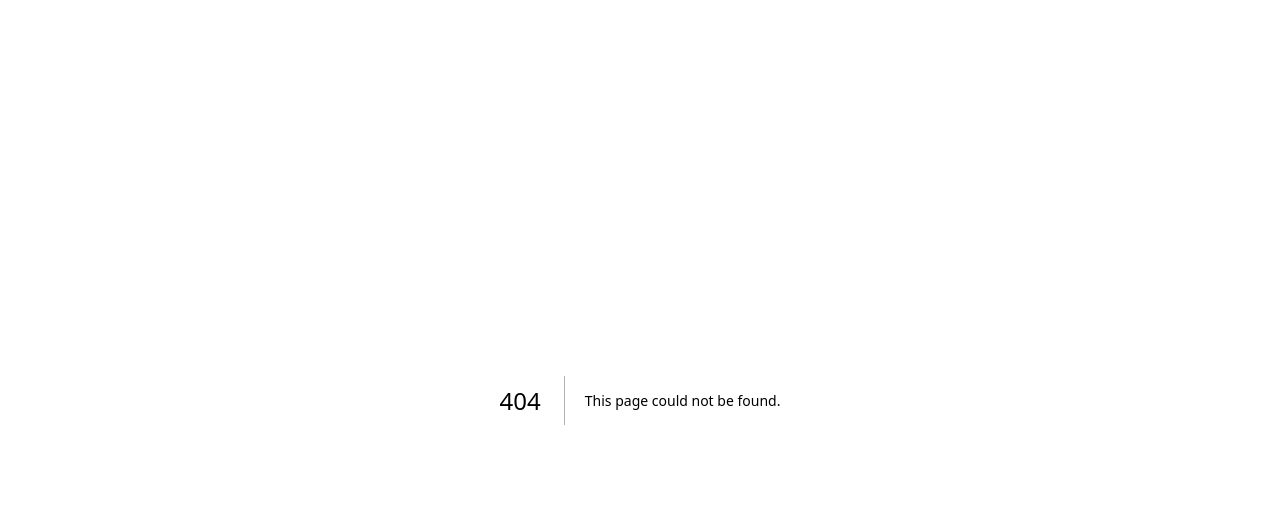
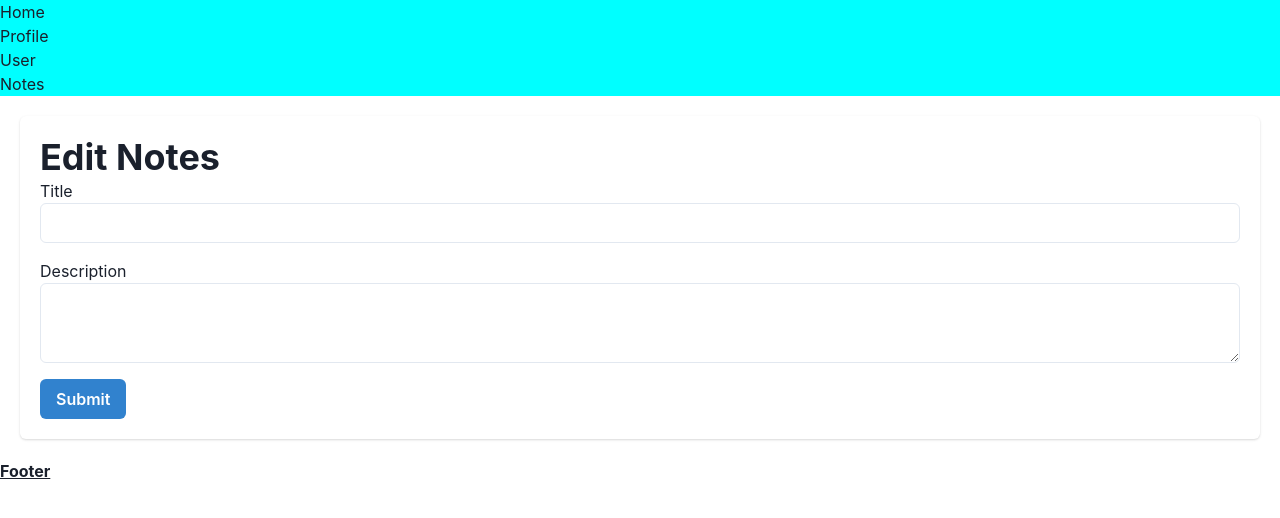
Before and after one commit to ayuwidyainggit/belajar-nextjs-ayu, a Next.js app: page /notes/edit/1 in a window 1280 px wide. Before the commit this address had no page. Shown: the top 518 px of the page. Built offline with nearby package versions, Linux system fonts and the light colour scheme; no server answers.

Commit message:
tugas 13 - Implementasi Edit API untuk CRUD

```diff
--- /dev/null
+++ b/pages/notes/edit/[id].js
@@ -0,0 +1,90 @@
+import Layout from "@/layout";
+import {
+  Flex,
+  Grid,
+  GridItem,
+  Card,
+  Heading,
+  Text,
+  Input,
+  Textarea,
+  Button,
+} from "@chakra-ui/react";
+import { useEffect, useState } from "react";
+import { useRouter } from "next/router";
+
+export default function EditNotes() {
+  const router = useRouter();
+  const { id } = router.query;
+  const [notes, setNotes] = useState();
+
+  const handleSubmit = async () => {
+    try {
+      const response = await fetch(
+        `https://paace-f178cafcae7b.nevacloud.io/api/notes/update/${id}`,
+        {
+          method: "PATCH",
+          headers: {
+            "Content-Type": "application/json",
+          },
+          body: JSON.stringify({
+            title: notes?.title,
+            description: notes?.description,
+          }),
+        }
+      );
+      const result = await response.json();
+      if (result?.success) {
+        router.push("/notes");
+      }
+      console.log("result ", result);
+    } catch (error) {}
+  };
+
+  useEffect(() => {
+    async function fetchingData() {
+      const res = await fetch(
+        `https://paace-f178cafcae7b.nevacloud.io/api/notes/${id}`
+      );
+      const listNotes = await res.json();
+      setNotes(listNotes?.data);
+    }
+    fetchingData();
+  }, []);
+  return (
+    <>
+      <Layout metaTitle="Notes">
+        <Card margin="5" padding="5">
+          <Heading>Edit Notes</Heading>
+          <Grid gap="4">
+            <GridItem>
+              <Text>Title</Text>
+              <Input
+                type="text"
+                value={notes?.title || ""}
+                onChange={(event) =>
+                  setNotes({ ...notes, title: event.target.value })
+                }
+              />
+            </GridItem>
+            <GridItem>
+              <Text>Description</Text>
+              <Textarea
+                type="text"
+                value={notes?.description || ""}
+                onChange={(event) =>
+                  setNotes({ ...notes, description: event.target.value })
+                }
+              />
+            </GridItem>
+            <GridItem>
+              <Button colorScheme="blue" onClick={() => handleSubmit()}>
+                Submit
+              </Button>
+            </GridItem>
+          </Grid>
+        </Card>
+      </Layout>
+    </>
+  );
+}
--- a/pages/notes/index.js
+++ b/pages/notes/index.js
@@ -18,6 +18,7 @@
 export default function Notes() {
   const router = useRouter();
   const [notes, setNotes] = useState();
+
   useEffect(() => {
     async function fetchingData() {
       const res = await fetch(
@@ -45,13 +46,13 @@
           <Flex>
             <Grid templateColumns="repeat(3, 1fr)" gap={5}>
               {notes?.data?.map((item) => (
-                <GridItem>
+                <GridItem key={item?.id}>
                   <Card>
                     <CardHeader>
-                      <Heading>{item.title}</Heading>
+                      <Heading>{item?.title}</Heading>
                     </CardHeader>
                     <CardBody>
-                      <Text>{item.description}</Text>
+                      <Text>{item?.description}</Text>
                     </CardBody>
                     <CardFooter
                       justify="space-between"
@@ -62,7 +63,11 @@
                         },
                       }}
                     >
-                      <Button flex="1" variant="ghost">
+                      <Button
+                        onClick={() => router.push(`/notes/edit/${item?.id}`)}
+                        flex="1"
+                        variant="ghost"
+                      >
                         Edit
                       </Button>
                       <Button flex="1" colorScheme="red">
```
